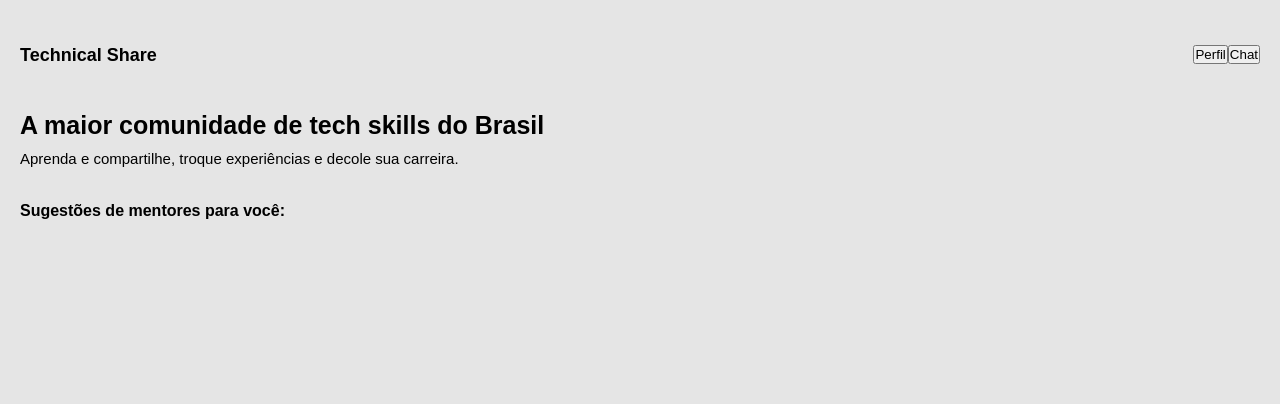
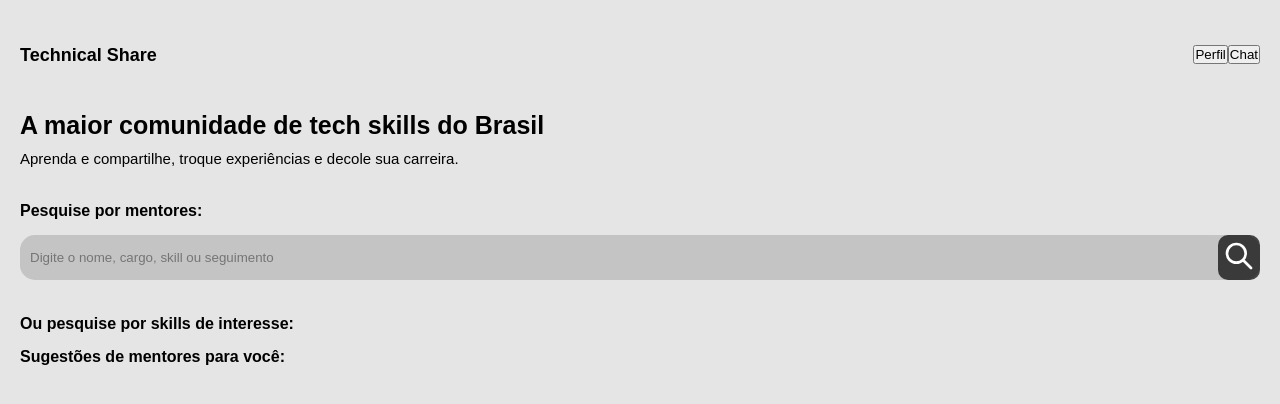
Before and after one commit to Squad-19-Hackathon-FCamara/technical-share-s19, a React (Create React App) app in the folder technical-share-s19/: page /home in a window 1280 px wide. Shown: the top 404 px of the page. Built offline with nearby package versions, Linux system fonts and the light colour scheme; a small style sheet from the web is missing.

Commit message:
add: criação de elementos home, componentes, style

```diff
--- /dev/null
+++ b/technical-share-s19/src/assets/icons/index.js
@@ -0,0 +1,17 @@
+export const SearchIcon = (
+  <svg
+    xmlns="http://www.w3.org/2000/svg"
+    className="h-6 w-6"
+    width="2rem"
+    fill="none"
+    viewBox="0 0 24 24"
+    stroke="currentColor"
+    strokeWidth={2}
+  >
+    <path
+      strokeLinecap="round"
+      strokeLinejoin="round"
+      d="M21 21l-6-6m2-5a7 7 0 11-14 0 7 7 0 0114 0z"
+    />
+  </svg>
+)
--- /dev/null
+++ b/technical-share-s19/src/components/SearchBar/index.jsx
@@ -0,0 +1,14 @@
+import React from 'react'
+import { SearchIcon } from '../../assets/icons'
+import { Button, Form, Input } from './styles'
+
+const SearchBar = () => {
+  return (
+    <Form>
+      <Input placeholder="Digite o nome, cargo, skill ou seguimento" />
+      <Button>{SearchIcon}</Button>
+    </Form>
+  )
+}
+
+export default SearchBar
--- /dev/null
+++ b/technical-share-s19/src/components/SearchBar/styles.js
@@ -0,0 +1,31 @@
+import styled from 'styled-components'
+
+const Form = styled.form`
+  display: flex;
+  border: none;
+  border-radius: 15px;
+  background-color: #c4c4c4;
+  justify-content: flex-end;
+  align-items: center;
+`
+
+const Input = styled.input`
+  border: none;
+  border-radius: 15px;
+  width: 100%;
+  height: 2.5rem;
+  padding: 0.313rem 0.625rem;
+  background-color: inherit;
+  flex: 1 1 auto;
+  /* margin-top: 1.563rem; */
+`
+
+const Button = styled.button`
+  padding: 5px;
+  border-radius: 10px;
+  border: none;
+  background-color: rgba(0, 0, 0, 0.7);
+  color: #fff;
+`
+
+export { Form, Input, Button }
--- a/technical-share-s19/src/pages/home/index.jsx
+++ b/technical-share-s19/src/pages/home/index.jsx
@@ -1,13 +1,17 @@
 import React from 'react'
 import Header from '../../components/Header'
+import SearchBar from '../../components/SearchBar'
 import {
   Layout,
   Hero,
   HeroTitle,
   HeroSubtitle,
   Suggestions,
-  SuggestionsTitle,
-  SuggestionsCarousel
+  SectionTitle,
+  SuggestionsCarousel,
+  SearchMentor,
+  SkillSection,
+  SkillTree
 } from './styles'
 
 const Home = () => {
@@ -20,16 +24,21 @@
           Aprenda e compartilhe, troque experiências e decole sua carreira.
         </HeroSubtitle>
       </Hero>
+      <SearchMentor>
+        <SectionTitle>Pesquise por mentores:</SectionTitle>
+        <SearchBar />
+      </SearchMentor>
+
+      {/* áreas de interesse */}
+      <SkillSection>
+        <SectionTitle>Ou pesquise por skills de interesse:</SectionTitle>
+        <SkillTree></SkillTree>
+      </SkillSection>
+
       <Suggestions>
-        <SuggestionsTitle>Sugestões de mentores para você:</SuggestionsTitle>
+        <SectionTitle>Sugestões de mentores para você:</SectionTitle>
         <SuggestionsCarousel>{/* componentes Cards */}</SuggestionsCarousel>
       </Suggestions>
-      {/*
-      <PesquisaMentores>
-        <texto></texto>
-        <CampoDePesquisa></CampoDePesquisa>
-        <BotaoPesquisa></BotaoPesquisa>
-      </PesquisaMentores> */}
     </Layout>
   )
 }
--- a/technical-share-s19/src/pages/home/styles.js
+++ b/technical-share-s19/src/pages/home/styles.js
@@ -20,12 +20,19 @@
   font-weight: 400;
   margin: 0.625rem 0 2.188rem;
 `
+const SectionTitle = styled.h3`
+  font-size: 1rem;
+  margin-bottom: 0.938rem;
+`
+const SearchMentor = styled.div`
+  margin-bottom: 2.188rem;
+`
+
+const SkillSection = styled.section``
+
+const SkillTree = styled.div``
 
 const Suggestions = styled.div``
-
-const SuggestionsTitle = styled.h3`
-  font-size: 1rem;
-`
 
 const SuggestionsCarousel = styled.div`
   display: flex;
@@ -39,6 +46,9 @@
   HeroTitle,
   HeroSubtitle,
   Suggestions,
-  SuggestionsTitle,
+  SkillSection,
+  SkillTree,
+  SectionTitle,
+  SearchMentor,
   SuggestionsCarousel
 }
```
Also changed, not shown: technical-share-s19/src/components/Card/index.jsx (added), technical-share-s19/src/components/Card/styles.js (added), technical-share-s19/src/components/Tag/index.jsx (added), technical-share-s19/src/components/Tag/styles.js (added).
